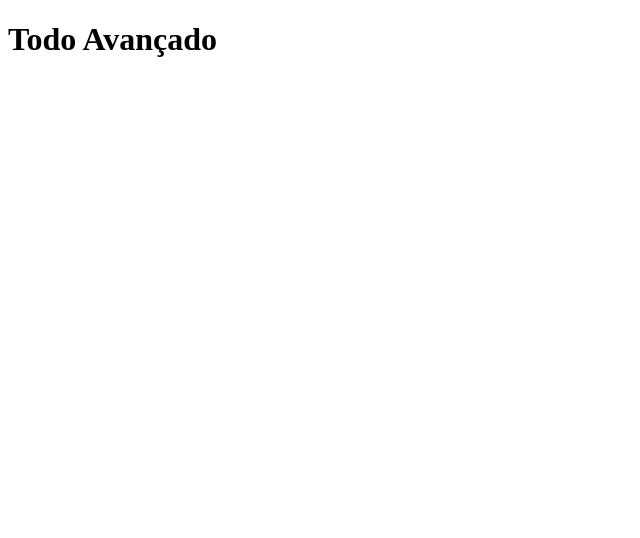
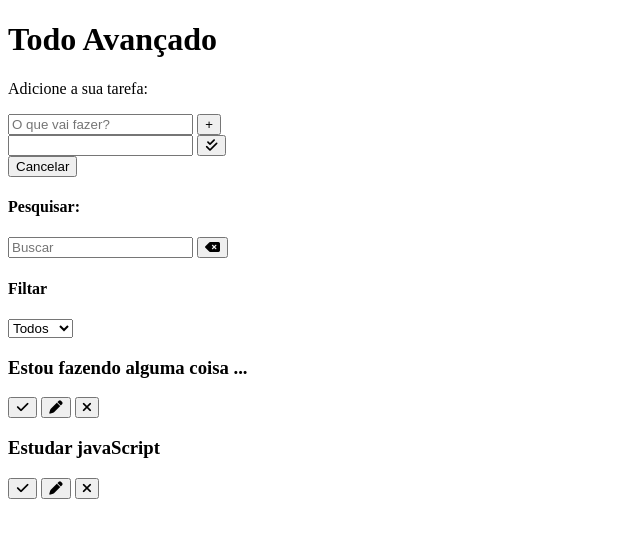
Before and after one commit to Jheimys/Todo_avancado, a plain HTML site: page index.html in a window 1280 px wide. Shown: the whole page, without its empty margins (0-640 px from the left). Drawn offline with Linux system fonts and the light colour scheme.

Commit message:
:construction: Construindo o HTML

```diff
--- a/index.html
+++ b/index.html
@@ -15,7 +15,82 @@
     <title>Todo Avançado</title>
   </head>
   <body>
-    <h1>Todo Avançado</h1>
+    <div class="todo-container">
+      <header>
+        <h1>Todo Avançado</h1>
+      </header>
+
+      <!-- Formulário de tarefas -->
+      <form id="todo-form">
+        <p>Adicione a sua tarefa:</p>
+        <div class="form-control">
+          <input type="text" id="todo-input" placeholder="O que vai fazer?" />
+          <button type="submit">
+            <i class="fa-thin fa-plus"></i>
+          </button>
+        </div>
+      </form>
+
+      <!-- formulário de edição -->
+      <form id="edit-form">
+        <div class="form-control">
+          <input type="text" id="edit-input" />
+          <button type="submit">
+            <i class="fa-solid fa-check-double"></i>
+          </button>
+        </div>
+        <button id="cancel-edit-btn">Cancelar</button>
+      </form>
+
+      <!-- Barra de pesquisa -->
+      <div id="toolbar">
+        <div id="search">
+          <h4>Pesquisar:</h4>
+          <form>
+            <input type="text" id="search-input" placeholder="Buscar" />
+            <button id="erase-button">
+              <i class="fa-solid fa-delete-left"></i>
+            </button>
+          </form>
+        </div>
+        <div id="filter">
+          <h4>Filtar</h4>
+          <select id="filter-select">
+            <option value="all">Todos</option>
+            <option value="done">Feito</option>
+            <option value="todo">A fazer</option>
+          </select>
+        </div>
+      </div>
+      <div id="todo-list">
+        <div class="todo">
+          <h3>Estou fazendo alguma coisa ...</h3>
+          <button class="finish-todo">
+            <i class="fa-solid fa-check"></i>
+          </button>
+          <button class="edit-todo">
+            <i class="fa-solid fa-pen"></i>
+          </button>
+          <button class="remove-todo">
+            <i class="fa-solid fa-xmark"></i>
+          </button>
+        </div>
+
+        <div class="todo">
+          <h3>Estudar javaScript</h3>
+          <button class="finish-todo">
+            <i class="fa-solid fa-check"></i>
+          </button>
+          <button class="edit-todo">
+            <i class="fa-solid fa-pen"></i>
+          </button>
+          <button class="remove-todo">
+            <i class="fa-solid fa-xmark"></i>
+          </button>
+        </div>
+      </div>
+    </div>
+
     <!-- Atributo: defer - faz com que os arquivos sejam carregados após o HTML -->
     <script src="./assets/js/script.js" defer></script>
   </body>
```
